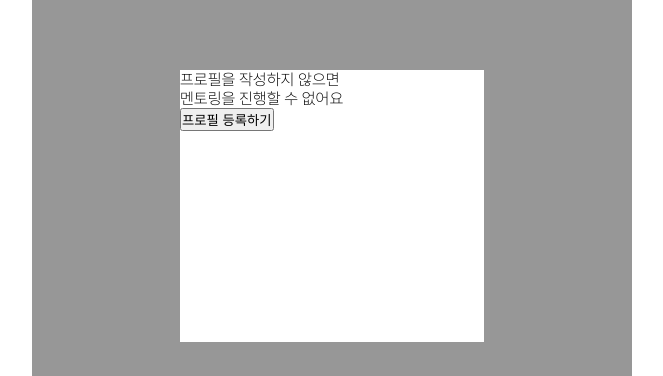
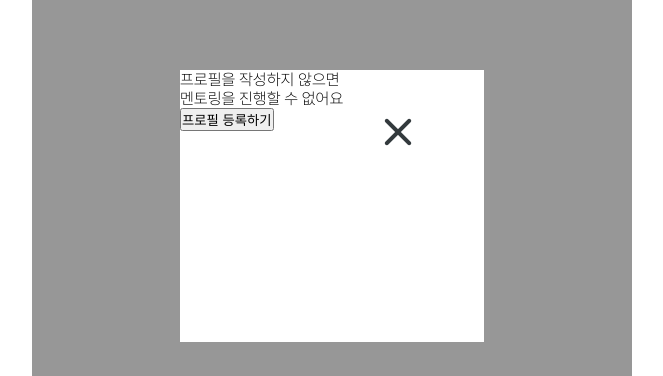
Before and after one commit to WE-ARE-RACCOONS/postgraduate-front, a Next.js app: page / in a window 1280 px wide. Shown: the part 236-612 px from the top of the page, without its empty margins (308-971 px from the left). Built offline with nearby package versions, Linux system fonts and the light colour scheme; no server answers.

Commit message:
RAC-159 refactor: 재사용을 위해 모달 컨텐츠 분리

```diff
--- /dev/null
+++ b/src/components/Content/MProfileContent/MProfileContent.styled.ts
@@ -0,0 +1,16 @@
+import styled from "styled-components";
+
+export const MProfileContainer = styled.div`
+  width: 16rem;
+  height: 16rem;
+  position: absolute;
+
+  #x-icon {
+    width: 3rem;
+    height: 3rem;
+    position: absolute;
+    top: 2.375rem;
+    right: 0.875rem;
+    cursor: pointer;
+  }
+`
--- /dev/null
+++ b/src/components/Content/MProfileContent/MProfileContent.tsx
@@ -0,0 +1,16 @@
+import x_icon from '../../../../public/x.png';
+import Image from 'next/image'
+import NextBtn from "@/components/Button/NextBtn";
+import { MProfileContainer } from './MProfileContent.styled';
+
+function MProfileContent() {
+  return(
+    <MProfileContainer>
+      <div>프로필을 작성하지 않으면<br />멘토링을 진행할 수 없어요</div>
+      <Image id="x-icon" src={x_icon} alt="닫기 버튼" />
+      <NextBtn kind="route" url="/add-profile" btnText="프로필 등록하기" />
+    </MProfileContainer>
+  )
+}
+
+export default MProfileContent;
--- /dev/null
+++ b/src/components/Content/MProfileContent/index.tsx
@@ -0,0 +1,3 @@
+import MProfileContent from "./MProfileContent";
+
+export default MProfileContent;
--- a/src/components/Modal/DimmedModal/DimmedModal.tsx
+++ b/src/components/Modal/DimmedModal/DimmedModal.tsx
@@ -1,12 +1,11 @@
-import NextBtn from "@/components/Button/NextBtn";
 import { DimmedBgContainer, DimmedMdContainer } from "./DimmedModal.styled";
+import MProfileContent from "@/components/Content/MProfileContent";
 
 function DimmedModal() {
   return(
     <DimmedBgContainer>
       <DimmedMdContainer>
-        <div>프로필을 작성하지 않으면<br />멘토링을 진행할 수 없어요</div>
-        <NextBtn kind="route" url="/add-profile" btnText="프로필 등록하기" />
+        <MProfileContent />
       </DimmedMdContainer>
     </DimmedBgContainer>
   )
```
